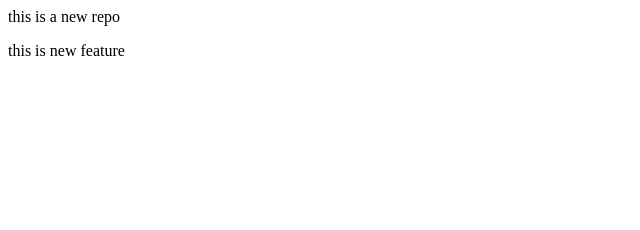
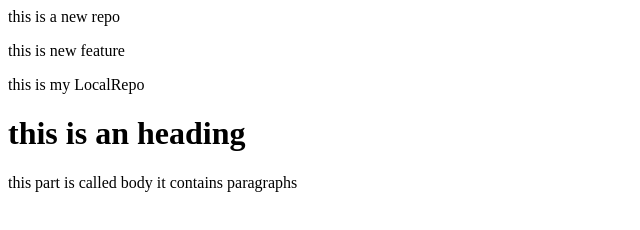
Before and after one commit to mayank200529/localrepo, a plain HTML site: page index.html in a window 1280 px wide. Shown: the whole page, without its empty margins (0-640 px from the left). Drawn offline with Linux system fonts and the light colour scheme.

Commit message:
new changes are made

```diff
--- a/index.html
+++ b/index.html
@@ -1,2 +1,8 @@
 <p>this is a new repo</p>
 <p>this is new feature</p>
+<pr> this is my LocalRepo </pr>
+<br>
+<h1> this is an heading </h1>
+<body>
+  this part is called body it contains paragraphs
+</body
--- a/style.css
+++ b/style.css
@@ -1,3 +1,3 @@
 p {
-  color:brown;
+    color:brown;
 }
```
Also changed, not shown: 1 other file.
